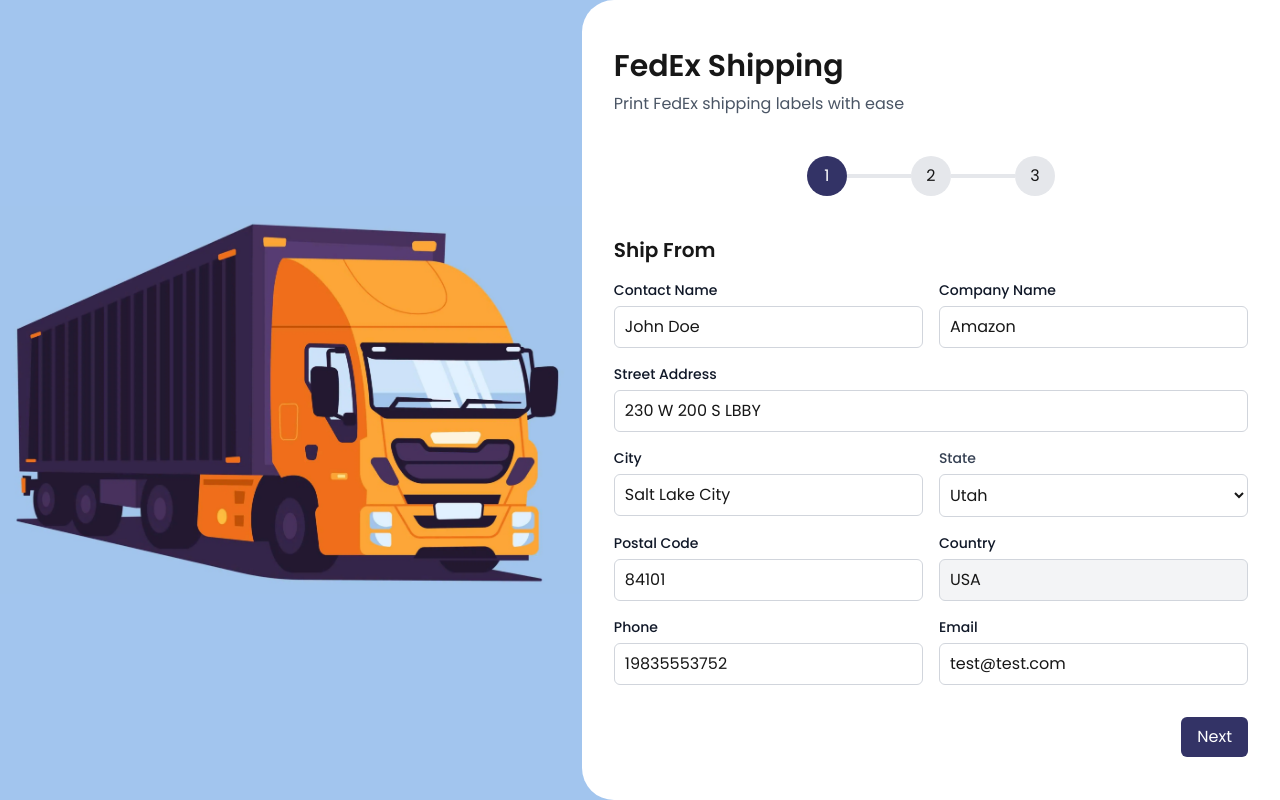
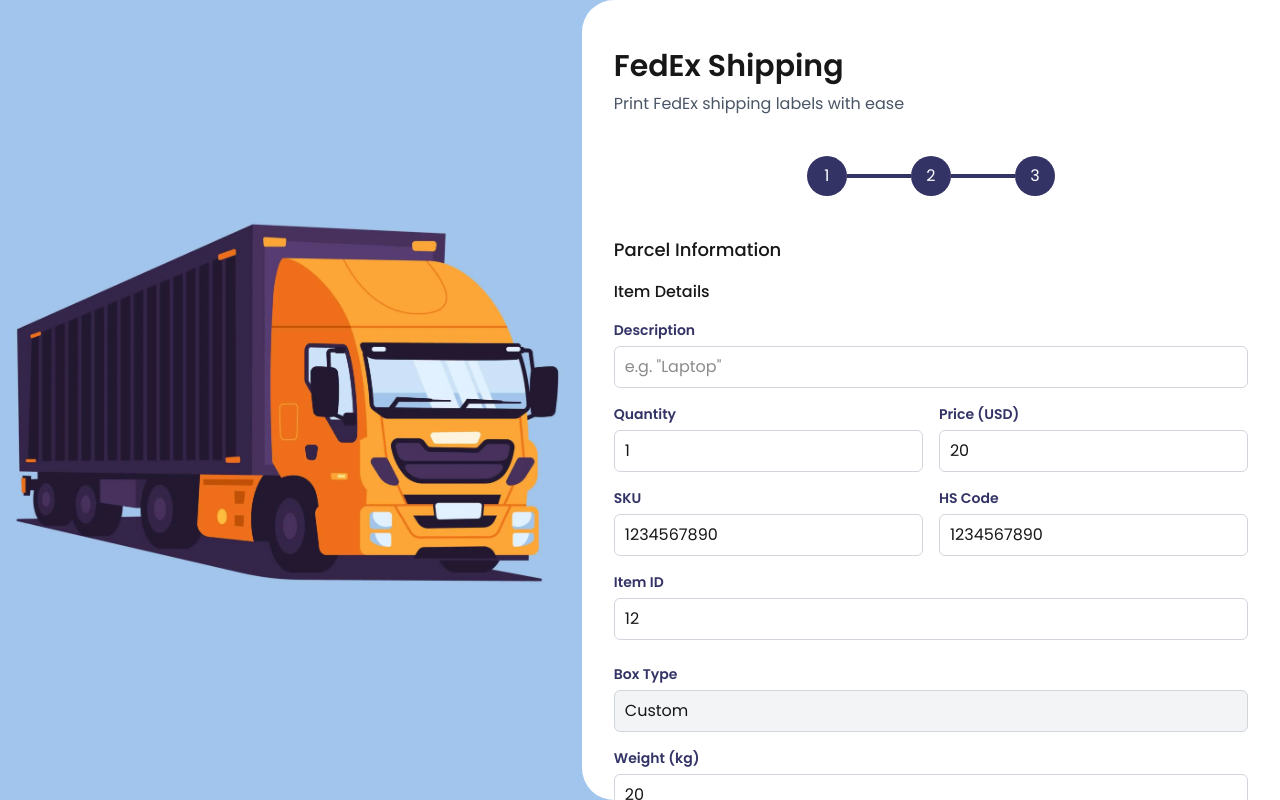
Before and after one commit to Kristain86/usps-shipping, a Next.js app: page / in a window 1280 px wide. Built offline with nearby package versions, Linux system fonts and the light colour scheme.

Commit message:
label input

```diff
--- a/components/Form/Form.tsx
+++ b/components/Form/Form.tsx
@@ -21,7 +21,7 @@
 export type FormData = z.infer<typeof formSchema>;
 
 const Form = () => {
-  const [currentStep, setCurrentStep] = useState(1);
+  const [currentStep, setCurrentStep] = useState(3);
   const [isLoading, setIsLoading] = useState(false);
   const [error, setError] = useState<string | null>(null);
   const [labelUrl, setLabelUrl] = useState<string | null>(null);
--- a/components/Form/ParcelForm.tsx
+++ b/components/Form/ParcelForm.tsx
@@ -51,13 +51,11 @@
         </div>
         <div className='space-y-4'>
           <div>
-            <label className='block text-sm font-medium text-gray-700'>Box Type</label>
-            <select
-              {...register('parcel.box_type')}
-              className='mt-1 px-1.5 py-2 block w-full rounded-md border-gray-300 border focus:border-primary-purple focus:ring-primary-purple'>
-              <option value='custom'>Custom</option>
-              <option value='standard'>Standard</option>
-            </select>
+            <Input
+              label='Box Type'
+              value="Custom"
+              disabled
+            />
           </div>
           <Input
             label='Weight (kg)'
--- a/components/Input/Input.tsx
+++ b/components/Input/Input.tsx
@@ -1,5 +1,6 @@
 import { cn } from '@/utils/cn';
 import { forwardRef } from 'react';
+import Label from '../Label/Label';
 
 interface InputProps extends React.InputHTMLAttributes<HTMLInputElement> {
   label: string;
@@ -17,13 +18,10 @@
 
     return (
       <div className={cn('flex flex-col gap-1.5', className)}>
-        <label
-          htmlFor={inputId}
-          className='block text-sm font-medium text-gray-900'
-        >
-          {label}
-          {required && <span className="text-red-500 ml-1" aria-hidden="true">*</span>}
-        </label>
+        <div className="flex items-center gap-1">
+          <Label label={label} htmlFor={inputId} />
+          {required && <span className="text-red-500" aria-hidden="true">*</span>}
+        </div>
         <input
           id={inputId}
           disabled={disabled}
--- /dev/null
+++ b/components/Label/Label.tsx
@@ -0,0 +1,15 @@
+import { cn } from '@/utils/cn';
+
+interface LabelProps extends React.LabelHTMLAttributes<HTMLLabelElement> {
+  label: string;
+}
+
+const Label = ({ label, className, ...props }: LabelProps) => {
+  return (
+    <label className={cn('block text-sm font-semibold text-primary-purple', className)} {...props}>
+      {label}
+    </label>
+  );
+};
+
+export default Label;
--- a/components/Select/Select.tsx
+++ b/components/Select/Select.tsx
@@ -1,4 +1,5 @@
 import { UseFormRegister, FieldValues, Path } from "react-hook-form";
+import Label from "../Label/Label";
 
 const US_STATES = [
   { code: 'AL', name: 'Alabama' },
@@ -65,11 +66,12 @@
 
 const Select = <T extends FieldValues>({ label, name, register, options, error, placeholder }: SelectProps<T>) => {
   return (
-    <div className="flex flex-col gap-1.5">
-      <label className="block text-sm font-medium text-gray-700">{label}</label>
+    <div className="flex flex-col gap-1.5 relative">
+    <Label label={label} />
+    <div className="relative">
       <select
         {...register(name)}
-        className="px-1.5 py-2 block w-full rounded-md border border-gray-300 focus:border-primary-purple focus:ring-primary-purple"
+        className="appearance-none px-2.5 py-2 pr-10 block w-full rounded-md border border-gray-300 focus:border-primary-purple focus:ring-primary-purple"
       >
         {placeholder && <option value="">{placeholder}</option>}
         {options.map((option) => (
@@ -78,8 +80,20 @@
           </option>
         ))}
       </select>
-      {error && <p className="mt-1 text-xs text-red-600">{error}</p>}
+      <div className="pointer-events-none absolute inset-y-0 right-2 flex items-center">
+        <svg
+          className="w-4 h-4 text-gray-500"
+          fill="none"
+          stroke="currentColor"
+          strokeWidth="2"
+          viewBox="0 0 24 24"
+        >
+          <path strokeLinecap="round" strokeLinejoin="round" d="M19 9l-7 7-7-7" />
+        </svg>
+      </div>
     </div>
+    {error && <p className="mt-1 text-xs text-red-600">{error}</p>}
+  </div>
   );
 };
 
```
Also changed, not shown: 1 other file (tests, documents, lock files or other folders).
